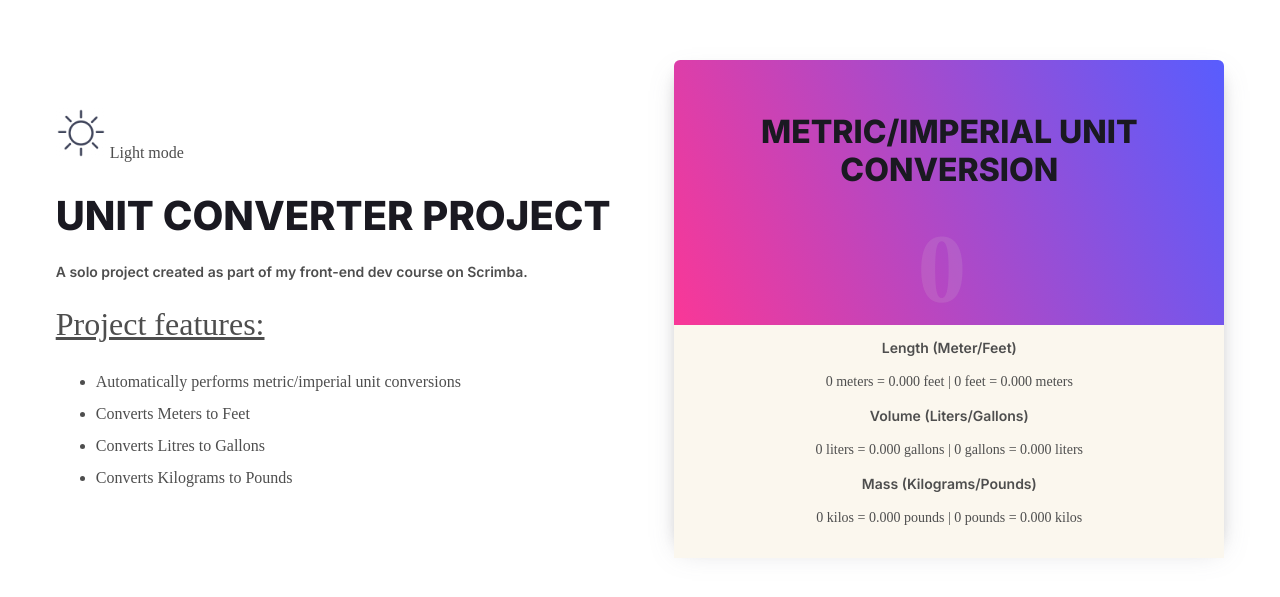
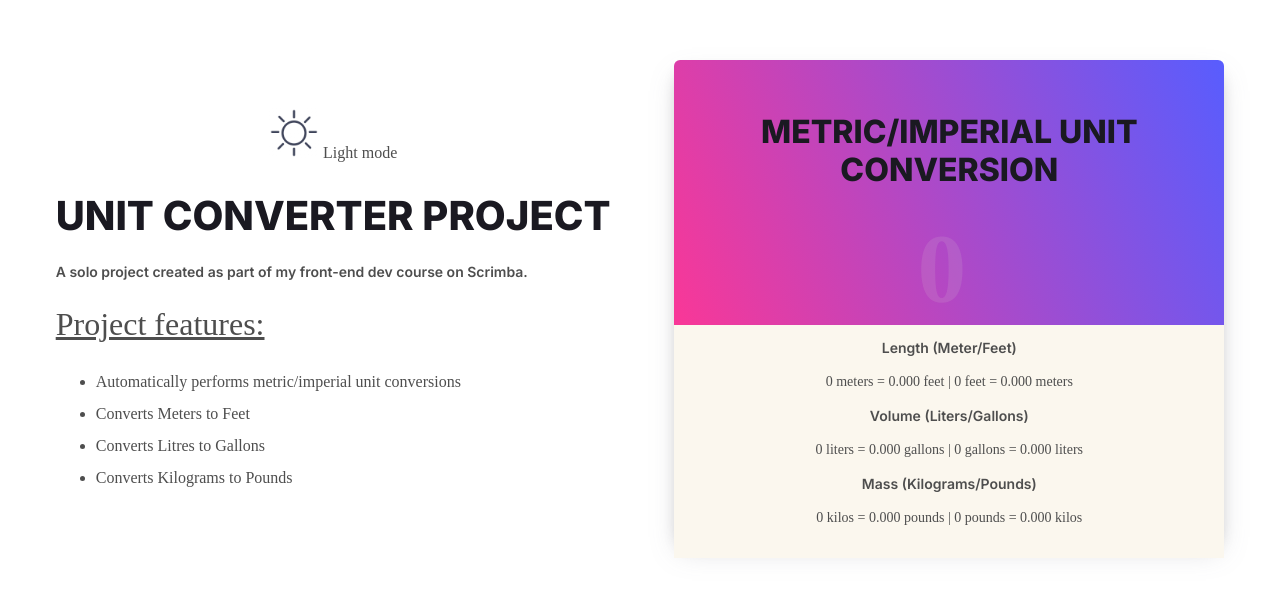
Before and after one commit to AleksandraNorway/unit-convert, a plain HTML site: page index.html in a window 1280 px wide. Shown: the part 115-712 px from the top of the page. Drawn offline with nearby package versions, Linux system fonts and the light colour scheme.

Commit message:
Update index.css

```diff
--- a/index.css
+++ b/index.css
@@ -188,7 +188,7 @@ margin-top: 0;
         text-align: start;
     }
     .icon-text {
-        text-align: start;
+
          margin-top: 1em;
         margin-bottom: -1em;
     }
```
